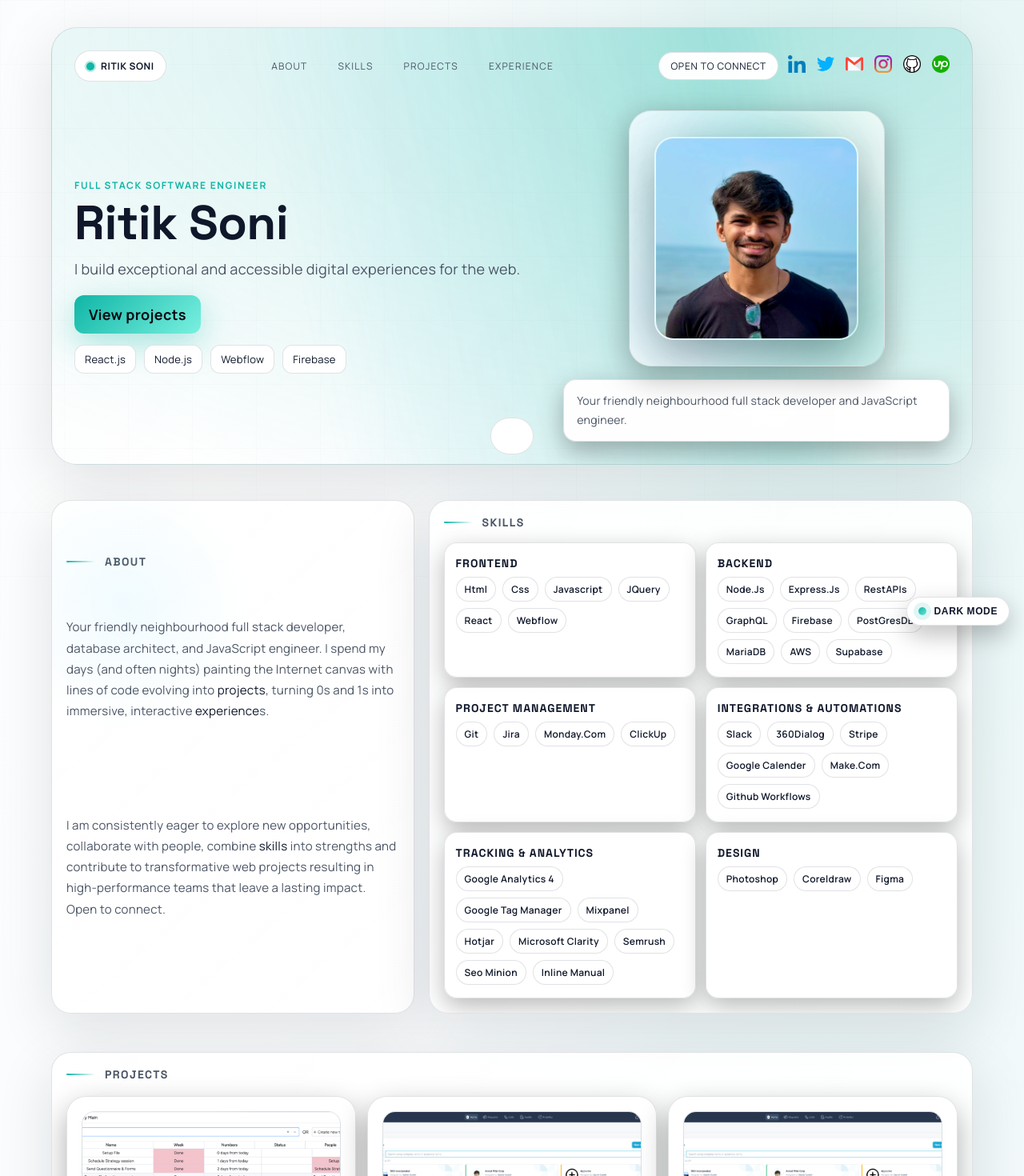
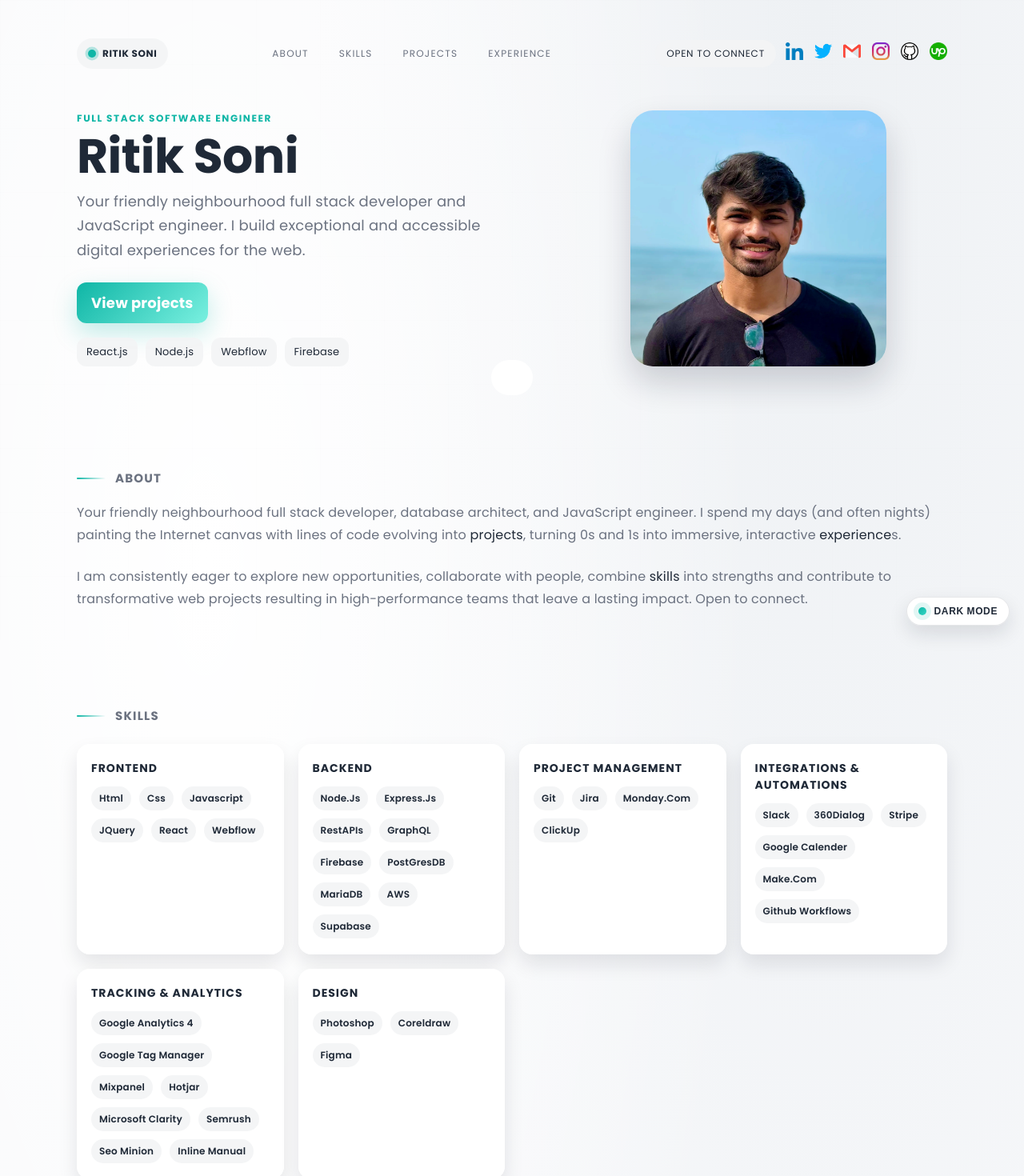
Before and after one commit to ritiksoni22/ritiksoni22.github.io, a React (Create React App) app: page / in a window 1280 px wide. Shown: the top 1470 px of the page at 80% size. Built offline with nearby package versions, Linux system fonts and the light colour scheme.

Commit message:
design tweeks

```diff
--- a/src/App.js
+++ b/src/App.js
@@ -8,7 +8,7 @@ import Projects from './components/Projects/Projects';
 import Experiences from './components/Experiences/Experiences';
 
 function App() {
-  const [theme, setTheme] = useState('dark');
+  const [theme, setTheme] = useState('light');
 
   useEffect(() => {
     const storedTheme = localStorage.getItem('theme');
@@ -29,16 +29,12 @@ function App() {
     <div className="page">
       <Header />
       <main>
-        <div className="intro-grid">
-          <About />
-          <Skills />
-        </div>
+        <About />
+        <Skills />
         <Projects />
         <Experiences />
         <div className="footer-note">
-          <p>
-            Loosely designed in <span className="underline">Figma</span> and coded in <span className="underline">Visual Studio Code</span> by yours truly. Built with <span className="underline">React.js</span>.
-          </p>
+          Loosely designed in <span className="underline">Figma</span> and coded in <span className="underline">Visual Studio Code</span> by yours truly. Built with <span className="underline">React.js</span>.
         </div>
       </main>
       <button
--- a/src/app.css
+++ b/src/app.css
@@ -1,34 +1,40 @@
-@import url('https://fonts.googleapis.com/css2?family=Manrope:wght@400;500;600;700&family=Space+Grotesk:wght@500;600;700&display=swap');
+@import url('https://fonts.googleapis.com/css2?family=Poppins:wght@300;400;500;600;700&display=swap');
 
 :root {
-  --bg: #05060f;
-  --bg-grad-1: #0f1327;
-  --bg-grad-2: #171c35;
-  --panel: rgba(255, 255, 255, 0.04);
-  --panel-strong: rgba(255, 255, 255, 0.08);
-  --text-color: #f4f6fb;
-  --muted: #9ba4b5;
+  --bg: #f7f8fa;
+  --bg-grad-1: #ffffff;
+  --bg-grad-2: #eef1f4;
+  --panel: rgba(255, 255, 255, 0.96);
+  --panel-strong: rgba(243, 244, 246, 0.9);
+  --text-color: #1f2937;
+  --muted: #6b7280;
   --accent: #0fb6a6;
-  --accent-2: #66e4d5;
-  --border: rgba(255, 255, 255, 0.12);
+  --accent-2: #34d5c3;
+  --border: rgba(15, 23, 42, 0.1);
   --radius-lg: 24px;
   --radius-md: 16px;
-  --shadow: 0 25px 120px rgba(0, 0, 0, 0.5);
-  --grid-line: rgba(255, 255, 255, 0.02);
-  --max-width: 90vw;
+  --shadow: 0 20px 60px rgba(15, 23, 42, 0.08);
+  --card-shadow: 0 12px 24px rgba(15, 23, 42, 0.1);
+  --card-shadow-hover: 0 16px 32px rgba(15, 23, 42, 0.14);
+  --card-shadow-strong: 0 20px 40px rgba(15, 23, 42, 0.18);
+  --grid-line: rgba(15, 23, 42, 0.05);
+  --max-width: 1200px;
 }
 
-[data-theme="light"] {
-  --bg: #f7fafc;
-  --bg-grad-1: #ffffff;
-  --bg-grad-2: #dff4f2;
-  --panel: rgba(255, 255, 255, 0.9);
-  --panel-strong: rgba(255, 255, 255, 0.98);
-  --text-color: #0f172a;
-  --muted: #4b5565;
-  --border: rgba(15, 23, 42, 0.12);
-  --shadow: 0 20px 70px rgba(15, 23, 42, 0.12);
-  --grid-line: rgba(15, 23, 42, 0.06);
+[data-theme="dark"] {
+  --bg: #0c0f14;
+  --bg-grad-1: #111827;
+  --bg-grad-2: #1f2937;
+  --panel: rgba(17, 24, 39, 0.88);
+  --panel-strong: rgba(31, 41, 55, 0.92);
+  --text-color: #f3f4f6;
+  --muted: #9ca3af;
+  --border: rgba(148, 163, 184, 0.2);
+  --shadow: 0 24px 80px rgba(0, 0, 0, 0.45);
+  --card-shadow: 0 16px 36px rgba(0, 0, 0, 0.35);
+  --card-shadow-hover: 0 20px 44px rgba(0, 0, 0, 0.45);
+  --card-shadow-strong: 0 24px 54px rgba(0, 0, 0, 0.55);
+  --grid-line: rgba(148, 163, 184, 0.08);
 }
 
 * {
@@ -38,16 +44,16 @@
 
 body {
   margin: 0;
-  font-family: 'Manrope', 'Space Grotesk', sans-serif;
+  font-family: 'Poppins', sans-serif;
   background:
     radial-gradient(120% 120% at 20% 20%, var(--bg-grad-1), transparent 45%),
     radial-gradient(90% 120% at 80% 0%, var(--bg-grad-2), transparent 55%),
     var(--bg);
   color: var(--text-color);
   min-height: 100vh;
-  padding: 16px 12px 48px;
+  padding: 24px 0 0 0;
   position: relative;
-  letter-spacing: 0.3px;
+  letter-spacing: 0.2px;
   font-size: 18px;
   transition: background 0.3s ease, color 0.3s ease;
 }
@@ -60,7 +66,7 @@ body::before {
     linear-gradient(var(--grid-line) 1px, transparent 1px),
     linear-gradient(90deg, var(--grid-line) 1px, transparent 1px);
   background-size: 80px 80px;
-  opacity: 0.25;
+  opacity: 0.12;
   pointer-events: none;
   z-index: 0;
 }
@@ -71,7 +77,7 @@ a {
 
 .page {
   width: 100%;
-  max-width: 1400px;
+  max-width: 100%;
   margin: 0 auto;
   position: relative;
   z-index: 1;
@@ -82,13 +88,13 @@ main {
   margin: 0 auto;
   display: flex;
   flex-direction: column;
-  gap: 48px;
-  padding: 0 0 40px;
+  gap: 72px;
+  padding: 0 56px 24px;
 }
 
 main strong {
-  font-size: 14px;
-  letter-spacing: 1.4px;
+  font-size: 15px;
+  letter-spacing: 1.2px;
   text-transform: uppercase;
   color: var(--muted);
   display: inline-flex;
@@ -115,13 +121,7 @@ h1,
 h2,
 h3,
 strong {
-  font-family: 'Space Grotesk', 'Manrope', sans-serif;
-}
-
-.intro-grid {
-  display: grid;
-  grid-template-columns: 0.8fr 1.2fr;
-  gap: 18px;
+  font-family: 'Poppins', sans-serif;
 }
 
 .about,
@@ -129,19 +129,22 @@ strong {
 .projects,
 .experience,
 .footer-note {
-  background: var(--panel);
-  border: 1px solid var(--border);
-  border-radius: var(--radius-lg);
-  box-shadow: var(--shadow);
-  padding: 18px;
+  background: transparent;
+  border: none;
+  border-radius: 0;
+  box-shadow: none;
+  padding: 16px 0;
   position: relative;
-  overflow: hidden;
+}
+
+.about {
+  margin-bottom: 16px;
 }
 
 .footer-note {
   text-align: center;
-  padding: 16px;
-  backdrop-filter: blur(6px);
+  padding: 0;
+  backdrop-filter: none;
 }
 
 .underline {
@@ -186,7 +189,7 @@ strong {
   inset: 0;
   border-radius: inherit;
   background: radial-gradient(400px circle at var(--x-px) var(--y-px),
-      rgba(90, 210, 255, 0.14),
+      rgba(15, 182, 166, 0.12),
       transparent 40%);
   pointer-events: none;
   opacity: 0;
@@ -213,30 +216,31 @@ strong {
   border-radius: 12px;
   font-weight: 700;
   text-decoration: none;
-  border: 1px solid var(--border);
+  border: 1px solid transparent;
   color: var(--text-color);
   transition: all 0.25s ease;
 }
 
 .btn.primary {
   background: linear-gradient(135deg, var(--accent), #7af0e0);
-  color: #0b0b12;
+  color: #ffffff;
   border: none;
-  box-shadow: 0 12px 40px rgba(15, 182, 166, 0.35);
+  box-shadow: 0 12px 30px rgba(15, 182, 166, 0.25);
 }
 
 .btn.primary:hover {
   transform: translateY(-2px);
-  box-shadow: 0 18px 50px rgba(15, 182, 166, 0.45);
+  box-shadow: 0 18px 40px rgba(15, 182, 166, 0.3);
 }
 
 .btn.ghost {
-  background: var(--panel-strong);
+  background: transparent;
+  border: 1px solid var(--border);
 }
 
 .btn.ghost:hover {
-  border-color: rgba(255, 255, 255, 0.2);
-  background: var(--panel);
+  border-color: var(--accent);
+  color: var(--accent);
 }
 
 .theme-toggle {
@@ -250,20 +254,20 @@ strong {
   padding: 10px 14px;
   border-radius: 999px;
   border: 1px solid var(--border);
-  background: var(--panel-strong);
+  background: var(--panel);
   color: var(--text-color);
   font-weight: 700;
   letter-spacing: 0.6px;
   text-transform: uppercase;
   font-size: 12px;
   cursor: pointer;
-  box-shadow: 0 12px 30px rgba(0, 0, 0, 0.25);
+  box-shadow: 0 10px 24px rgba(15, 23, 42, 0.12);
   transition: transform 0.2s ease, background 0.2s ease;
 }
 
 .theme-toggle:hover {
   transform: translateY(-2px);
-  background: var(--panel);
+  background: var(--panel-strong);
 }
 
 .toggle-dot {
@@ -276,29 +280,39 @@ strong {
 
 @media only screen and (max-width: 1024px) {
   body {
-    padding: 20px 16px 48px;
+    padding: 18px 0 0 0;
   }
 
   main {
-    gap: 28px;
-  }
-
-  .intro-grid {
-    grid-template-columns: 1fr;
-    gap: 16px;
+    gap: 56px;
+    padding: 0 32px 24px;
   }
 }
 
 @media only screen and (max-width: 640px) {
   main {
-    padding: 0 4px 32px;
+    padding: 0 20px 24px;
+  }
+}
+
+@media only screen and (min-width: 1440px) {
+  :root {
+    --max-width: 1320px;
   }
 
-  .about,
-  .skills,
-  .projects,
-  .experience,
-  .footer-note {
-    padding: 20px;
+  main {
+    padding: 0 64px 24px;
+    gap: 80px;
   }
 }
+
+@media only screen and (min-width: 1920px) {
+  :root {
+    --max-width: 1480px;
+  }
+
+  main {
+    padding: 0 80px 24px;
+    gap: 88px;
+  }
+}
--- a/src/components/About/about.css
+++ b/src/components/About/about.css
@@ -1,29 +1,14 @@
 .about {
     display: grid;
-    gap: 12px;
-    background: linear-gradient(140deg, rgba(255, 255, 255, 0.06), rgba(255, 255, 255, 0.02)), var(--panel);
-    backdrop-filter: blur(8px);
+    gap: 18px;
     position: relative;
-    isolation: isolate;
-}
-
-.about::after {
-    content: "";
-    position: absolute;
-    inset: 0;
-    background: radial-gradient(320px circle at 20% 20%, rgba(90, 210, 255, 0.12), transparent 50%);
-    pointer-events: none;
-    opacity: 0.7;
-    z-index: 0;
 }
 
 .about p {
     color: var(--muted);
     line-height: 1.75;
     margin: 0;
-    font-size: 15px;
-    position: relative;
-    z-index: 1;
+    font-size: 16px;
 }
 
 .about p+p {
--- a/src/components/Header/Header.js
+++ b/src/components/Header/Header.js
@@ -53,7 +53,7 @@ const Header = () => {
                 <div className="hero-copy">
                     <p className="eyebrow">Full Stack Software Engineer</p>
                     <h1>Ritik Soni</h1>
-                    <p className="lead">I build exceptional and accessible digital experiences for the web.</p>
+                    <p className="lead">Your friendly neighbourhood full stack developer and JavaScript engineer. I build exceptional and accessible digital experiences for the web.</p>
                     <div className="hero-actions">
                         <a className="btn primary" href="#projects">View projects</a>
                     </div>
@@ -66,13 +66,8 @@ const Header = () => {
                 </div>
 
                 <div className="hero-visual">
-                    <div className="portrait-wrap">
-                        <span className="orb orb-orange" aria-hidden="true"></span>
-                        <span className="orb orb-cyan" aria-hidden="true"></span>
-                        <img className="profile-pic" src={ritik} alt="Ritik Soni" />
-                    </div>
-                    <div className="floating-card">
-                        <p>Your friendly neighbourhood full stack developer and JavaScript engineer.</p>
+                    <div className="portrait">
+                        <img src={ritik} alt="Ritik Soni" />
                     </div>
                 </div>
             </div>
--- a/src/components/Header/header.css
+++ b/src/components/Header/header.css
@@ -1,19 +1,17 @@
 .hero {
     position: relative;
-    overflow: hidden;
-    border-radius: 32px;
-    background: radial-gradient(120% 120% at 80% 0%, rgba(15, 182, 166, 0.22), transparent),
-        linear-gradient(135deg, rgba(255, 255, 255, 0.08), rgba(255, 255, 255, 0.02));
-    border: 1px solid var(--border);
-    box-shadow: var(--shadow);
-    padding: 28px;
+    border-radius: 0;
+    background: transparent;
+    border: none;
+    box-shadow: none;
+    padding: 24px 56px 48px;
     max-width: var(--max-width);
-    margin: 18px auto 44px;
+    margin: 0 auto 64px;
     isolation: isolate;
 }
 
 .hero::after {
-    content: "";
+    content: none;
     position: absolute;
     inset: -40% 20% auto auto;
     height: 160%;
@@ -31,7 +29,7 @@
     align-items: center;
     justify-content: space-between;
     gap: 16px;
-    margin-bottom: 36px;
+    margin-bottom: 52px;
     position: relative;
     z-index: 1;
 }
@@ -42,7 +40,7 @@
     gap: 8px;
     padding: 10px 14px;
     background: var(--panel-strong);
-    border: 1px solid var(--border);
+    border: none;
     border-radius: 999px;
     font-weight: 700;
     letter-spacing: 0.6px;
@@ -94,7 +92,9 @@
 
 .nav-links a:hover {
     color: var(--text-color);
-    background: var(--panel);
+    text-decoration: underline;
+    text-decoration-color: var(--accent);
+    text-underline-offset: 6px;
 }
 
 .nav-actions {
@@ -110,7 +110,7 @@
     gap: 8px;
     padding: 8px 14px;
     border-radius: 999px;
-    border: 1px solid var(--border);
+    border: none;
     background: var(--panel-strong);
     color: var(--text-color);
     font-size: 12px;
@@ -139,7 +139,7 @@
     display: grid;
     grid-template-columns: 1.2fr 1fr;
     align-items: center;
-    gap: 32px;
+    gap: 48px;
     position: relative;
     z-index: 1;
 }
@@ -171,20 +171,20 @@
     display: flex;
     flex-wrap: wrap;
     gap: 12px;
-    margin: 18px 0 10px;
+    margin: 24px 0 16px;
 }
 
 .hero-tags {
     display: flex;
     flex-wrap: wrap;
     gap: 10px;
-    margin-top: 14px;
+    margin-top: 18px;
 }
 
 .hero-tags span {
     padding: 8px 12px;
     border-radius: 12px;
-    border: 1px solid var(--border);
+    border: none;
     background: var(--panel-strong);
     font-size: 13px;
     color: var(--text-color);
@@ -194,32 +194,30 @@
     display: flex;
     flex-direction: column;
     align-items: center;
-    gap: 16px;
+    gap: 24px;
 }
 
-.portrait-wrap {
+.portrait {
     position: relative;
     width: min(320px, 100%);
     aspect-ratio: 1;
     border-radius: 28px;
     display: grid;
     place-items: center;
-    background: radial-gradient(circle at 30% 20%, rgba(90, 210, 255, 0.2), transparent 45%),
-        radial-gradient(circle at 80% 80%, rgba(15, 182, 166, 0.35), transparent 50%),
-        var(--panel);
-    border: 1px solid var(--border);
-    box-shadow: 0 10px 40px rgba(0, 0, 0, 0.35);
+    background: var(--panel-strong);
+    border: none;
+    box-shadow: var(--card-shadow-strong);
     overflow: hidden;
 }
 
-.profile-pic {
-    width: 80%;
-    height: 80%;
+.portrait img {
+    width: 100%;
+    height: 100%;
     object-fit: cover;
     border-radius: 24px;
-    border: 2px solid rgba(255, 255, 255, 0.35);
+    border: none;
     z-index: 1;
-    box-shadow: 0 20px 60px rgba(0, 0, 0, 0.35);
+    box-shadow: var(--card-shadow-strong);
 }
 
 .orb {
@@ -227,7 +225,7 @@
     inset: 0;
     border-radius: 30px;
     filter: blur(60px);
-    opacity: 0.7;
+    opacity: 0.3;
 }
 
 .orb-orange {
@@ -240,14 +238,14 @@
 
 .floating-card {
     width: 100%;
-    padding: 14px 16px;
+    padding: 18px 20px;
     border-radius: 16px;
-    border: 1px solid var(--border);
-    background: var(--panel-strong);
+    border: none;
+    background: var(--panel);
     color: var(--text-color);
     line-height: 1.6;
     font-size: 14px;
-    box-shadow: 0 12px 32px rgba(0, 0, 0, 0.3);
+    box-shadow: var(--card-shadow);
 }
 
 .scroll-mouse {
@@ -259,9 +257,9 @@
     align-items: center;
     justify-content: center;
     padding: 8px 12px;
-    background: var(--panel-strong);
+    background: var(--panel);
     border-radius: 999px;
-    border: 1px solid var(--border);
+    border: none;
     transition: transform 0.25s ease, background 0.25s ease;
     z-index: 1;
 }
@@ -274,18 +272,17 @@
 
 .scroll-mouse:hover {
     transform: translate(-50%, -2px);
-    background: var(--panel);
+    background: var(--panel-strong);
 }
 
 @media only screen and (max-width: 1024px) {
     .hero {
-        padding: 30px 24px 48px;
-        margin: 16px auto 48px;
+        padding: 18px 32px 40px;
+        margin: 0 auto 48px;
     }
 
     .hero-layout {
-        grid-template-columns: 1fr;
-        gap: 28px;
+        gap: 36px;
     }
 
     .hero-visual {
@@ -303,6 +300,15 @@
 }
 
 @media only screen and (max-width: 768px) {
+    .hero {
+        padding: 16px 20px 32px;
+    }
+
+    .hero-layout {
+        grid-template-columns: 1fr;
+        gap: 36px;
+    }
+
     .hero-nav {
         gap: 10px;
     }
@@ -321,8 +327,22 @@
         font-size: clamp(38px, 10vw, 50px);
     }
 
-    .portrait-wrap {
+    .portrait {
         width: 100%;
         max-width: 320px;
     }
 }
+
+@media only screen and (min-width: 1440px) {
+    .hero {
+        padding: 16px 56px 36px;
+        margin-bottom: 48px;
+    }
+}
+
+@media only screen and (min-width: 1920px) {
+    .hero {
+        padding: 20px 72px 44px;
+        margin-bottom: 56px;
+    }
+}
--- a/src/components/Skills/skills.css
+++ b/src/components/Skills/skills.css
@@ -1,28 +1,28 @@
 .skills {
     display: flex;
     flex-direction: column;
-    gap: 16px;
-    background: linear-gradient(120deg, rgba(255, 255, 255, 0.05), rgba(255, 255, 255, 0.02)), var(--panel);
+    gap: 24px;
+    background: transparent;
 }
 
 .skills-grid {
     display: grid;
     grid-template-columns: repeat(auto-fit, minmax(220px, 1fr));
-    gap: 12px;
+    gap: 18px;
 }
 
 .skill-card {
-    padding: 16px 14px;
+    padding: 20px 18px;
     border-radius: var(--radius-md);
-    border: 1px solid var(--border);
-    background: var(--panel-strong);
+    border: none;
+    background: var(--panel);
     transition: border-color 0.25s ease, transform 0.25s ease;
-    box-shadow: 0 10px 30px rgba(0, 0, 0, 0.28);
+    box-shadow: var(--card-shadow);
 }
 
 .skill-card:hover {
-    border-color: rgba(255, 255, 255, 0.2);
     transform: translateY(-2px);
+    box-shadow: var(--card-shadow-hover);
 }
 
 .skill-card h3 {
@@ -35,9 +35,9 @@
 
 .skill-tags {
     display: flex;
-    gap: 8px;
+    gap: 10px;
     flex-wrap: wrap;
-    margin-top: 8px;
+    margin-top: 12px;
 }
 
 .skill-tags div {
@@ -47,12 +47,17 @@
     font-weight: 600;
     text-transform: capitalize;
     transition: all ease 0.2s;
-    border: 1px solid var(--border);
     color: var(--text-color);
-    background: var(--panel);
+    background: var(--panel-strong);
 }
 
 .skill-tags div:hover {
-    border-color: rgba(255, 255, 255, 0.2);
     background: rgba(15, 182, 166, 0.18);
 }
+
+@media only screen and (min-width: 1440px) {
+    .skills-grid {
+        grid-template-columns: repeat(auto-fit, minmax(260px, 1fr));
+        gap: 16px;
+    }
+}
```
Also changed, not shown: src/components/Experiences/experiences.css (+20 -14 lines), src/components/Projects/projects.css (+37 -20 lines), 24 other files (tests, documents, lock files or other folders).
